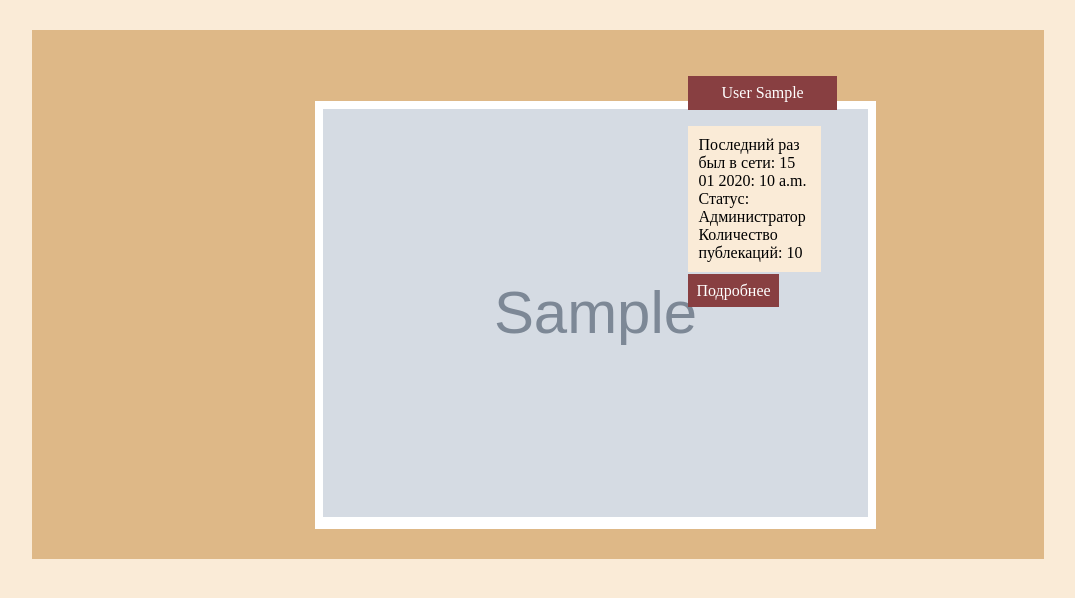
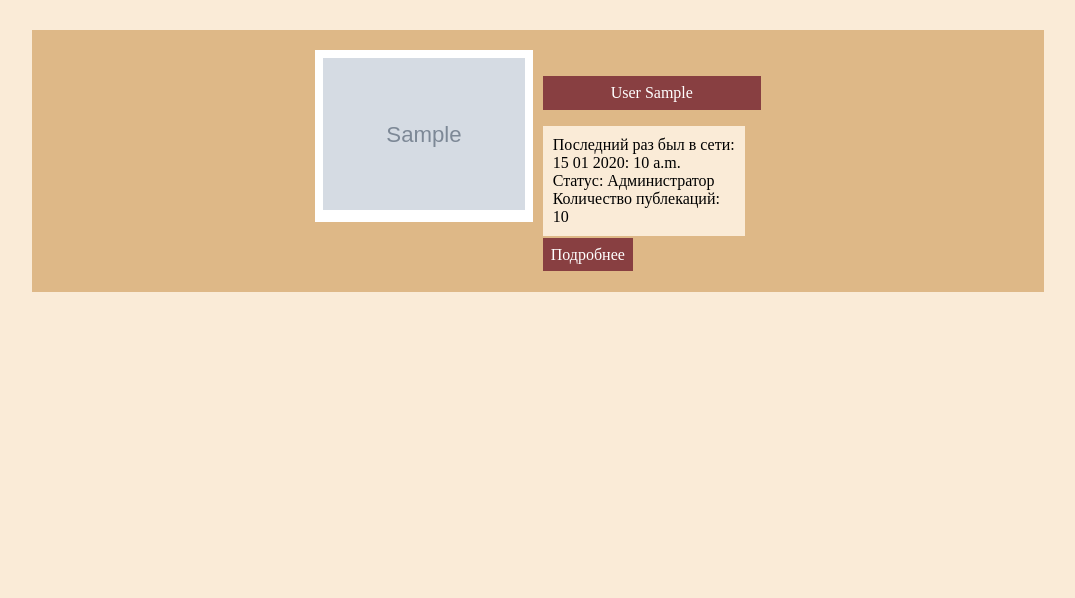
Before and after one commit to Fox-sys/History, a Django app: page /profiles/ in a window 1280 px wide. Shown: the part 87-685 px from the top of the page, without its empty margins (102-1177 px from the left). Run offline with Django 3.2, Linux system fonts and the light colour scheme; tables that the repository leaves empty hold one stand-in row (values such as "Sample post"); grey boxes marked "Sample" are stand-in pictures.

Commit message:
profile layout fix

```diff
--- a/history/history_main/templates/registration/profile_list.html
+++ b/history/history_main/templates/registration/profile_list.html
@@ -7,7 +7,7 @@
 {% block main %}
     {% for profile in object_list %}
         <div class="single_profile">
-            <div>
+            <div class="left">
                 <div class="image_container">
                     <img class="image" src="{{ profile.avatar.url }}" alt="">
                 </div>
--- a/history/static/profile.css
+++ b/history/static/profile.css
@@ -17,7 +17,7 @@ a {
 
 .image_container {
     background-color: #fff;
-    width: 200%;
+    width: 100%;
     padding: 8px;
     margin-top: 15%;
 }
@@ -28,7 +28,7 @@ a {
 
 .info {
     width: 40%;
-    margin-left: 20%;
+    margin-left: 5%;
 }
 
 .name {
@@ -78,3 +78,9 @@ a {
 .post_image {
     width: 100%;
 }
+
+.left {
+    width: 40%;
+    position: relative;
+    top: -40px;
+}
```
